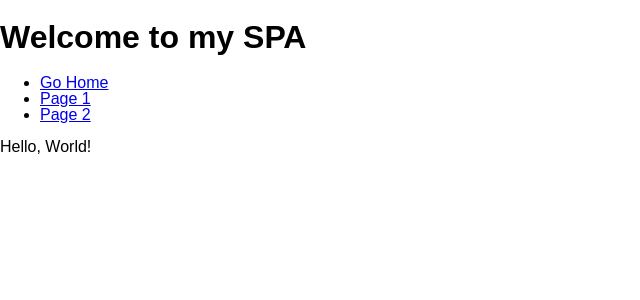
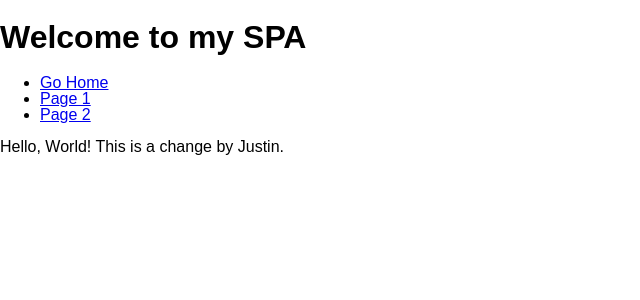
Before and after one commit to uncrownedthrone/tv-guide-react, a React (Create React App) app: page / in a window 1280 px wide. Shown: the top 300 px of the page, without its empty margins (0-640 px from the left). Built offline with nearby package versions, Linux system fonts and the light colour scheme.

Commit message:
testing change

```diff
--- a/src/components/HelloWorld.jsx
+++ b/src/components/HelloWorld.jsx
@@ -1,7 +1,7 @@
 import React from 'react'
 
 const HelloWorld = () => {
-  return <div>Hello, World!</div>
+  return <div>Hello, World! This is a change by Justin.</div>
 }
 
 export default HelloWorld
```
